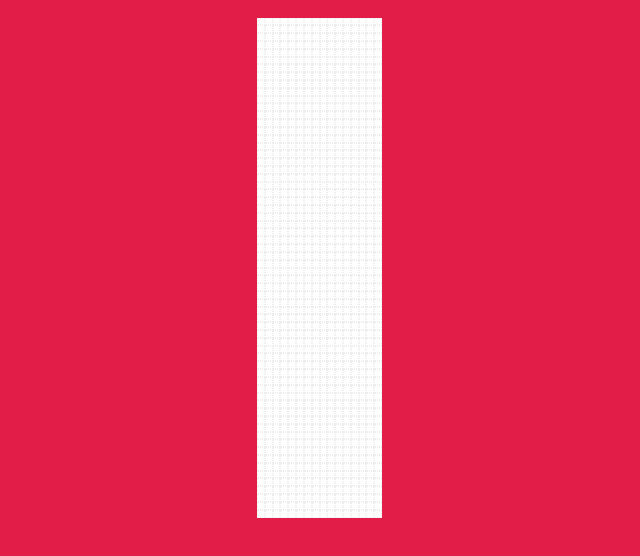
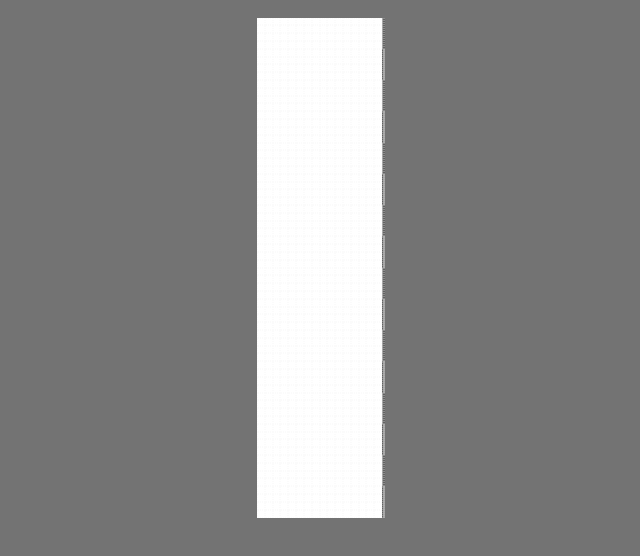
Before and after one commit to MadStoneDev/pixecute, a Next.js app: page /editor in a window 1280 px wide. Shown: the top 556 px of the page, without its empty margins (338-978 px from the left). Built offline with nearby package versions, Linux system fonts and the light colour scheme.

Commit message:
background for canvas

```diff
--- a/src/app/layout.tsx
+++ b/src/app/layout.tsx
@@ -15,7 +15,7 @@ export default function RootLayout({
 }>) {
   return (
     <html lang="en" suppressHydrationWarning>
-      <body className={`bg-rose-600`}>
+      <body className={`bg-neutral-500`}>
         <ThemeProvider attribute={"class"} defaultTheme={"dark"}>
           {children}
         </ThemeProvider>
--- a/src/components/CanvasLayer.tsx
+++ b/src/components/CanvasLayer.tsx
@@ -2,6 +2,7 @@
 
 import React, { useEffect, useRef, useState } from "react";
 import CheckBox from "@/components/CheckBox";
+import CreateGrid from "@/utilities/CreateGrid";
 
 interface CanvasConfig {
   width: number;
@@ -29,6 +30,8 @@ const CanvasLayer = ({
   const wrapperRef = useRef<HTMLDivElement>(null);
   const canvasRef = useRef<HTMLCanvasElement>(null);
   const contextRef = useRef<CanvasRenderingContext2D | null>(null);
+
+  const grid = CreateGrid(config.width, config.height);
 
   const saveImageToSession = (value: string) => {
     sessionStorage.setItem("currentImage", value);
@@ -163,11 +166,37 @@ const CanvasLayer = ({
       <section
         ref={wrapperRef}
         className={`relative grid place-content-center w-full h-full`}
+        style={{
+          aspectRatio: config.width / config.height,
+        }}
       >
         <article className={`relative`}>
+          {/* Background */}
+          <div
+            className={`absolute flex flex-col w-full h-full -z-10 opacity-50`}
+          >
+            {grid.map((row, rowIndex) => (
+              <div
+                key={`transparent-row-${rowIndex}`}
+                className={`flex w-full grow`}
+              >
+                {row.map((col, colIndex) => (
+                  <div
+                    key={`transparent-col-${colIndex}`}
+                    className={`grow border border-dotted border-neutral-100/50 ${
+                      (rowIndex + colIndex) % 2 === 0
+                        ? "bg-neutral-300"
+                        : "bg-neutral-600"
+                    }`}
+                  ></div>
+                ))}
+              </div>
+            ))}
+          </div>
+
           <canvas
             ref={canvasRef}
-            className={`cursor-pointer w-full h-full bg-${config.background}`}
+            className={`cursor-pointer w-full h-full bg-${config.background} z-20`}
             style={{
               aspectRatio: config.width / config.height,
             }}
@@ -193,7 +222,7 @@ const CanvasLayer = ({
             {Array.from(Array(config.width * config.height)).map((_, index) => (
               <div
                 key={`canvas-grid-${index}`}
-                className={`border border-dotted border-neutral-300/40`}
+                className={` border-[1px] border-dotted border-neutral-100/30`}
               ></div>
             ))}
           </div>
```
